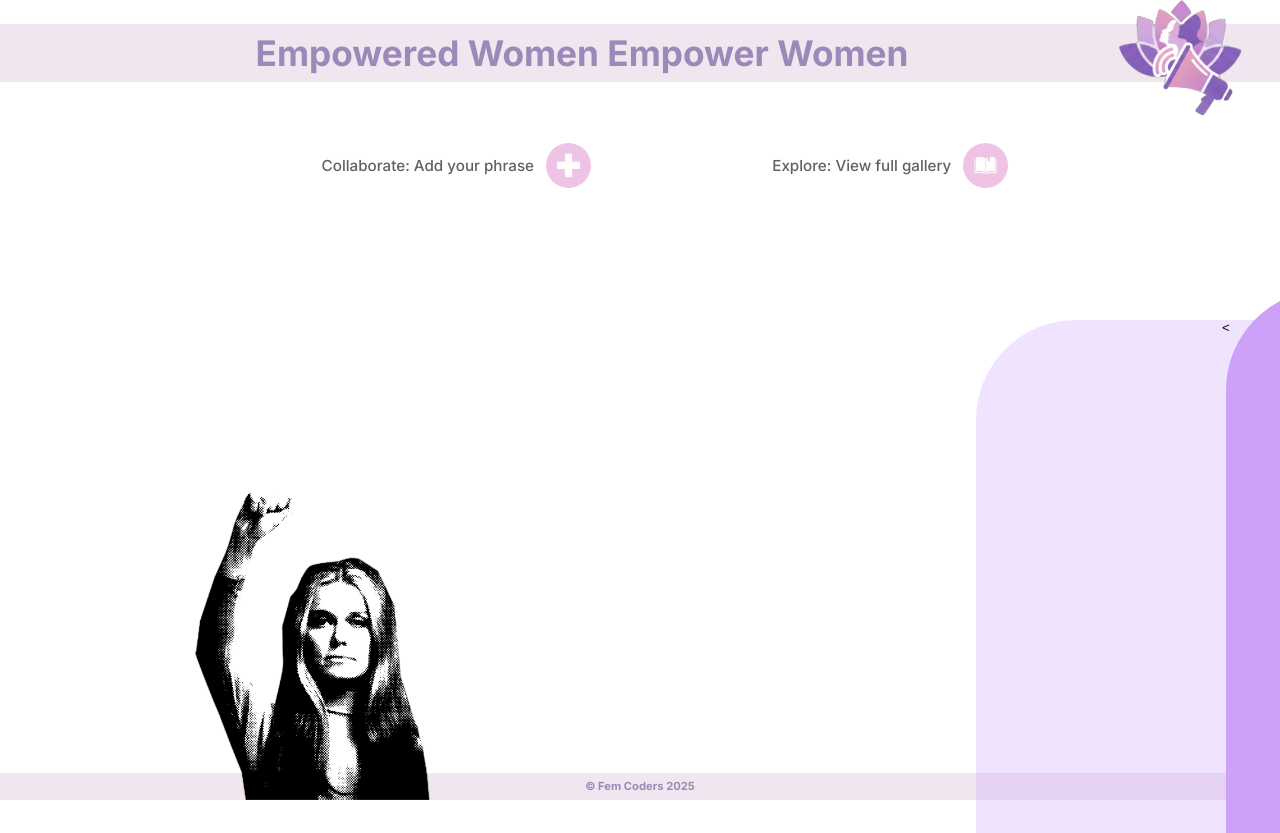
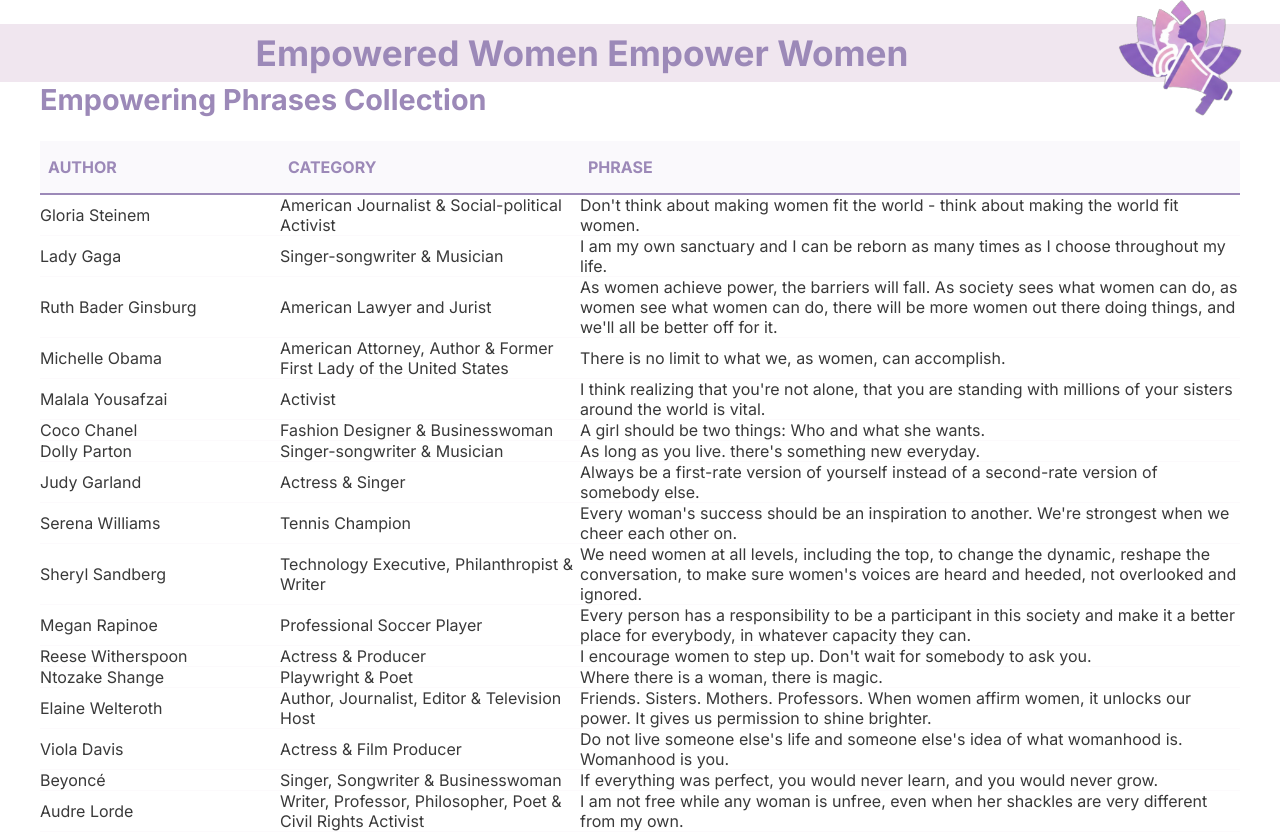
Before and after one commit to Leonela88/Empowering-Phrases-App, a React (Vite) app: page / in a window 1280 px wide. Shown: the top 833 px of the page. Before the commit the page ends 800 px from the top, so only its background shows below. Built offline with nearby package versions, Linux system fonts and the light colour scheme.

Commit message:
feat: create component table viewallphrases

```diff
--- a/src/App.jsx
+++ b/src/App.jsx
@@ -4,6 +4,7 @@ import Footer from './Footer'
 import ViewPhrases from './ViewPhrases'
 import RemovePhrases from './RemovePhrases'
 import CreateReadActions from './CreateReadActions'
+import ViewAllPhrases from './ViewAllPhrases'
 
 
 function App() {
@@ -11,9 +12,10 @@ return (
     <div className="App">
       <Header></Header>
       <main className="app-main">
-        <ViewPhrases></ViewPhrases>
-        <CreateReadActions></CreateReadActions>
-        <RemovePhrases></RemovePhrases>
+        {/* <ViewPhrases></ViewPhrases> */}
+        {/* <CreateReadActions></CreateReadActions> */}
+        {/* <RemovePhrases></RemovePhrases> */}
+        <ViewAllPhrases></ViewAllPhrases>
       </main>
       <Footer></Footer>
     </div>
--- /dev/null
+++ b/src/ViewAllPhrases.jsx
@@ -0,0 +1,34 @@
+import './viewAllPhrases.css'
+import { phrases } from '../src/array/Array.jsx'
+
+const ViewAllPhrases = () => {
+    return (
+        <main className="view-all-phrases-page">
+            <div className="view-all-phrases-container">
+                <h3 className="view-all-phrases-title">Empowering Phrases Collection</h3>
+                <section className="view-all-phrases-gallery">
+                    <table className="view-all-phrases-table">
+                        <thead>
+                            <tr className="table-header-row">
+                                <th className="table-header author-col">Author</th>
+                                <th className="table-header category-col">Category</th>
+                                <th className="table-header phrase-col">Phrase</th>
+                            </tr>
+                        </thead>
+                        <tbody>
+                            {phrases.map((item, index) => (
+                                <tr key={index} className="table-data-row">
+                                    <td className="table-author">{item.name}</td>
+                                    <td className="table-category">{item.role}</td>
+                                    <td className="table-phrase">{item.phrase}</td>
+                                </tr>
+                            ))}
+                        </tbody>
+                    </table>
+                </section>
+            </div>
+        </main>
+    );
+};
+
+export default ViewAllPhrases;
--- /dev/null
+++ b/src/viewAllPhrases.css
@@ -0,0 +1,58 @@
+.view-all-phrases-container {
+    max-width: 1200px;
+    margin: 0 auto;
+    padding: var(--spacing-xxl) var(--spacing-l) var(--spacing-xxl) var(--spacing-l);
+}
+
+.view-all-phrases-title {
+    font-size: 1.8rem;
+    color: rgba(var(--rgb-primary), 1);
+    text-align: left;
+    margin-top: 0;
+    margin-bottom: var(--spacing-l);
+}
+
+.view-all-phrases-table {
+    width: 100%;
+    border-collapse: collapse;
+    table-layout: fixed;
+}
+
+.table-header-row {
+    background-color: rgba(var(--rgb-primary), 0.05);
+    border-bottom: 2px solid rgba(var(--rgb-primary), 1);
+}
+
+.table-header {
+    padding: var(--spacing-m) var(--spacing-s);
+    text-align: left;
+    color: rgba(var(--rgb-primary), 1);
+    font-size: 1.0rem;
+    font-weight: 700;
+    text-transform: uppercase;
+}
+
+.table-data-row {
+    border-bottom: 1px solid rgba(var(--rgb-secondary), 0.2);
+}
+
+.table-data {
+    padding: var(--spacing-l) var(--spacing-s);
+    text-align: left;
+    font-size: 0.95rem;
+    line-height: 1.5;
+    vertical-align: top;
+    color: rgba(var(--rgb-secondary), 1);
+}
+
+.author-col {
+    width: 20%;
+}
+
+.category-col {
+    width: 25%;
+}
+
+.phrase-col {
+    width: 55%;
+}
```
